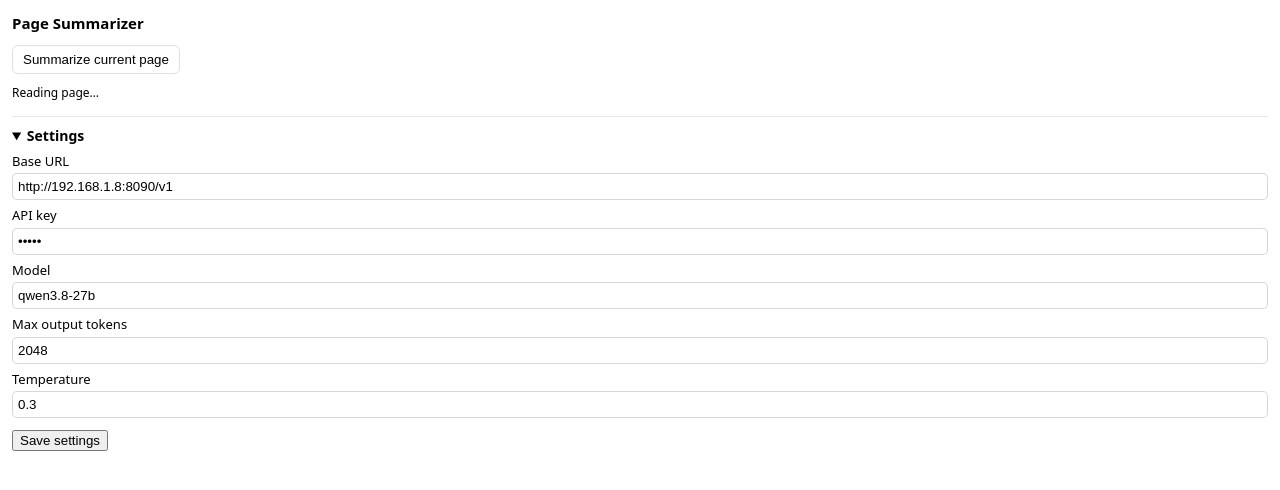
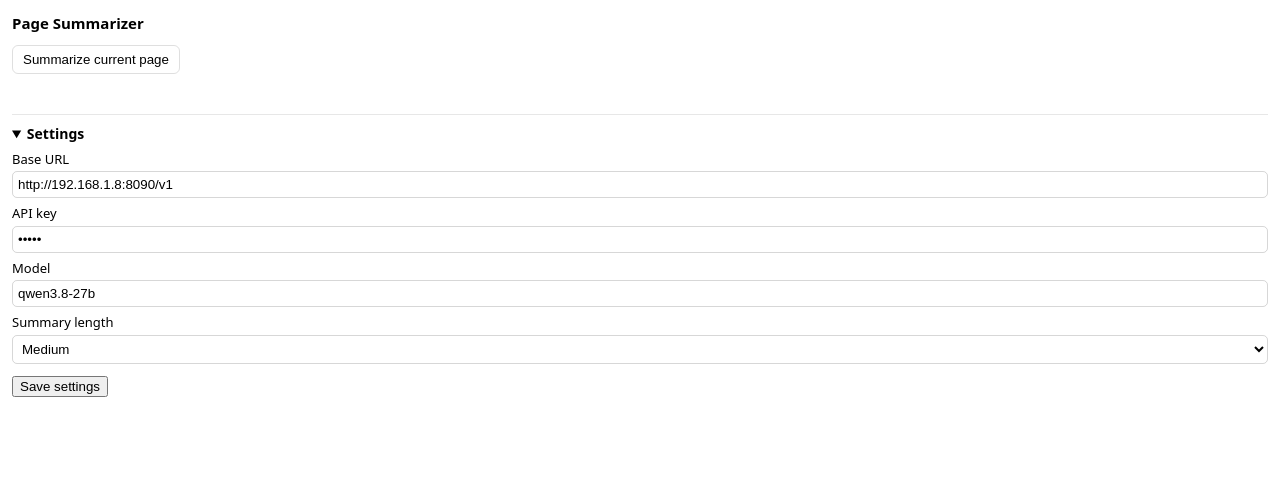
Before and after one commit to fcan-dev/summarize_for_me, a browser extension: page sidepanel.html in a window 1280 px wide. Both pictures are taken after a click on the heading "Settings". Drawn offline with Linux system fonts and the light colour scheme.

Commit message:
feat: manual trigger only; drop per-request temperature; categorical summary length

```diff
--- a/background.js
+++ b/background.js
@@ -65,7 +65,6 @@ chrome.runtime.onConnect.addListener((port) => {
           model: req.model,
           messages,
           max_tokens: req.maxTokens,
-          temperature: req.temperature,
           stream: true,
         }),
         signal: abortController.signal,
--- a/sidepanel.css
+++ b/sidepanel.css
@@ -18,6 +18,6 @@ header h1 { font-size: 15px; margin: 0 0 10px; }
 details { margin-top: 14px; border-top: 1px solid #8883; padding-top: 8px; }
 details summary { cursor: pointer; font-weight: 600; }
 details label { display: block; margin: 6px 0; font-size: 13px; }
-details input { display: block; width: 100%; margin-top: 2px; padding: 5px; border: 1px solid #8885; border-radius: 5px; }
+details input, details select { display: block; width: 100%; margin-top: 2px; padding: 5px; border: 1px solid #8885; border-radius: 5px; background: transparent; }
 #btn-save { margin-top: 6px; }
 #save-note { font-size: 12px; opacity: .7; margin-left: 8px; }
--- a/sidepanel.html
+++ b/sidepanel.html
@@ -28,8 +28,7 @@
     <label>Base URL <input id="set-baseurl" type="text" /></label>
     <label>API key <input id="set-apikey" type="password" /></label>
     <label>Model <input id="set-model" type="text" /></label>
-    <label>Max output tokens <input id="set-maxtokens" type="number" min="1" /></label>
-    <label>Temperature <input id="set-temperature" type="number" step="0.1" min="0" max="2" /></label>
+    <label>Summary length <select id="set-maxlength"><option value="short">Short</option><option value="medium">Medium</option><option value="long">Long</option></select></label>
     <button id="btn-save">Save settings</button>
     <span id="save-note" class="hidden">Saved.</span>
   </details>
--- a/sidepanel.js
+++ b/sidepanel.js
@@ -4,10 +4,12 @@ const DEFAULTS = {
   baseUrl: "http://192.168.1.8:8090/v1",
   apiKey: "local",
   model: "qwen3.8-27b",
-  maxTokens: 2048,
-  temperature: 0.3,
+  maxLength: "medium",
   maxInputChars: 100000,
 };
+
+// Categorical summary length -> max output tokens sent to the model.
+const MAX_LENGTH_TOKENS = { short: 512, medium: 1024, long: 2048 };
 
 let lastPage = null;
 let port = null;
@@ -19,7 +21,7 @@ const el = {
   btnSummarize: $("btn-summarize"), btnRerun: $("btn-rerun"), btnStop: $("btn-stop"),
   status: $("status"), summary: $("summary"),
   setBaseUrl: $("set-baseurl"), setApiKey: $("set-apikey"), setModel: $("set-model"),
-  setMaxTokens: $("set-maxtokens"), setTemperature: $("set-temperature"),
+  setMaxLength: $("set-maxlength"),
   btnSave: $("btn-save"), saveNote: $("save-note"),
 };
 
@@ -42,16 +44,14 @@ function fillSettings(s) {
   el.setBaseUrl.value = s.baseUrl;
   el.setApiKey.value = s.apiKey;
   el.setModel.value = s.model;
-  el.setMaxTokens.value = s.maxTokens;
-  el.setTemperature.value = s.temperature;
+  el.setMaxLength.value = s.maxLength || DEFAULTS.maxLength;
 }
 async function saveSettings() {
   await storageSet({
     baseUrl: el.setBaseUrl.value.trim(),
     apiKey: el.setApiKey.value.trim(),
     model: el.setModel.value.trim(),
-    maxTokens: parseInt(el.setMaxTokens.value, 10) || DEFAULTS.maxTokens,
-    temperature: parseFloat(el.setTemperature.value) || 0,
+    maxLength: el.setMaxLength.value || DEFAULTS.maxLength,
   });
   el.saveNote.classList.remove("hidden");
   setTimeout(() => el.saveNote.classList.add("hidden"), 1500);
@@ -99,7 +99,7 @@ function startSummarize(page, settings) {
 
   port.postMessage({
     baseUrl: settings.baseUrl, apiKey: settings.apiKey, model: settings.model,
-    maxTokens: settings.maxTokens, temperature: settings.temperature,
+    maxTokens: MAX_LENGTH_TOKENS[settings.maxLength] || MAX_LENGTH_TOKENS.medium,
     maxInputChars: settings.maxInputChars, page,
   });
 }
@@ -155,6 +155,6 @@ el.btnSave.addEventListener("click", saveSettings);
 
 (async function init() {
   fillSettings(await loadSettings());
-  // Auto-summarize the page that opened the panel (the icon click).
-  await summarizeCurrentPage();
+  // Load settings but do NOT auto-summarize. The user clicks
+  // "Summarize current page" explicitly.
 })();
```
